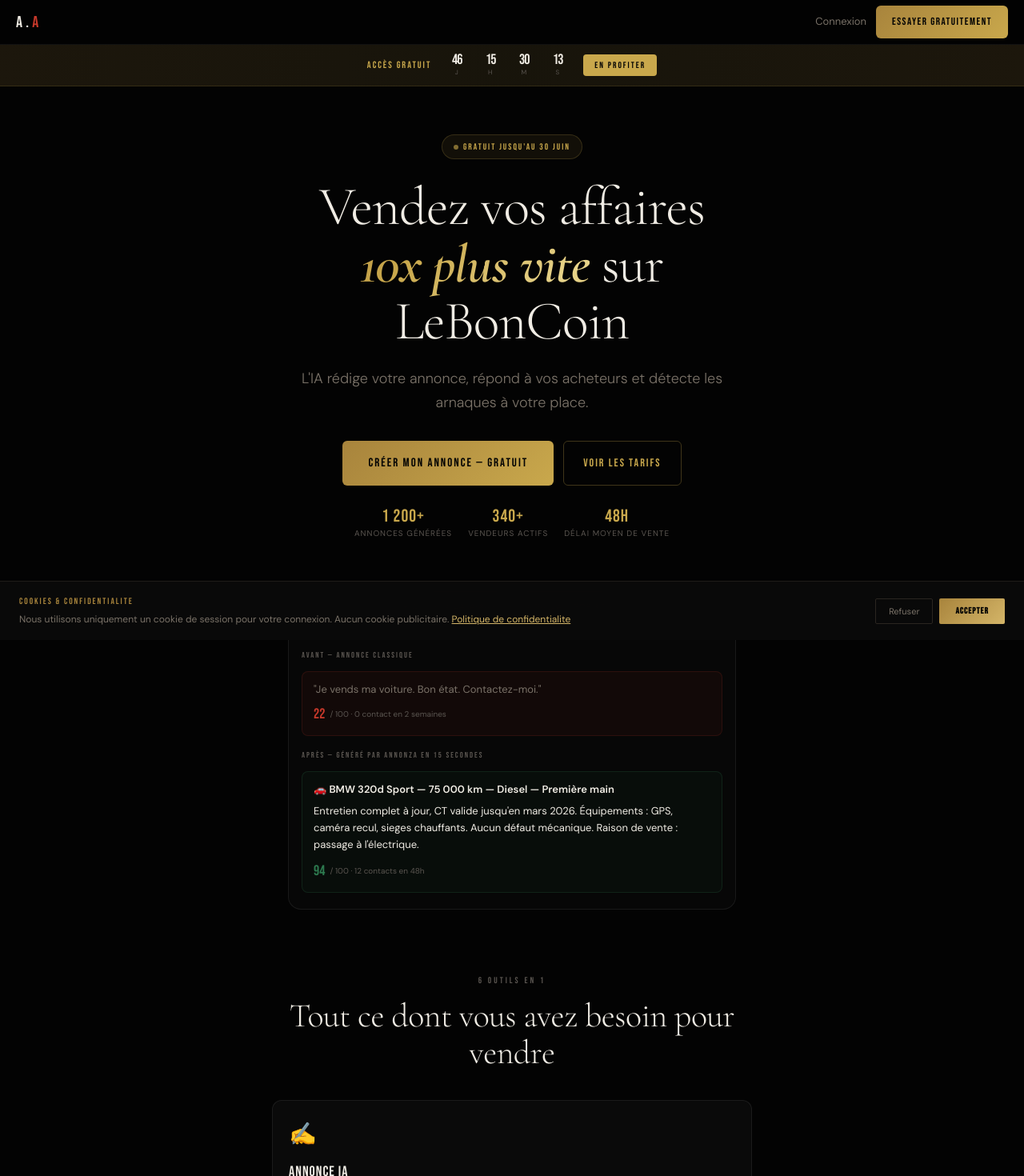
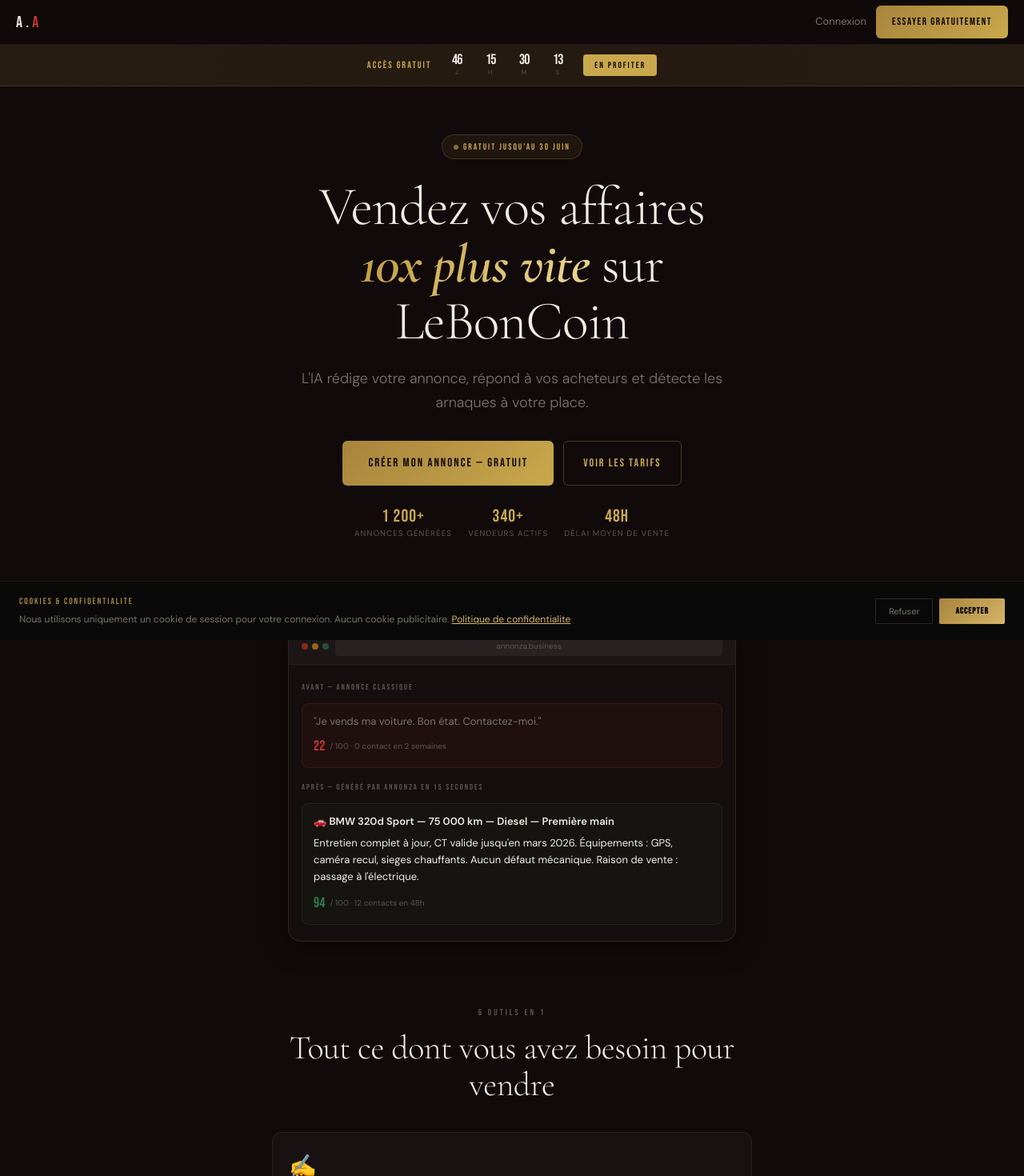
Before and after one commit to nppro4-art/Agence-Annonce, a Next.js app: page / in a window 1280 px wide. Shown: the top 1470 px of the page at 80% size. Built offline with nearby package versions, Linux system fonts and the light colour scheme; no server answers; the database is empty.

Commit message:
Update index.js

```diff
--- a/pages/index.js
+++ b/pages/index.js
@@ -85,7 +85,7 @@
   const t = TEMOIGNAGES[temoIndex]
 
   return (
-    <div style={{ minHeight: '100vh', background: '#030303', color: '#f0ece4', fontFamily: "'DM Sans', system-ui, sans-serif", overflowX: 'hidden' }}>
+    <div style={{ minHeight: '100vh', background: '#110a0a', color: '#f0ece4', fontFamily: "'DM Sans', system-ui, sans-serif", overflowX: 'hidden' }}>
       <style>{`
         @import url('https://fonts.googleapis.com/css2?family=Cormorant+Garamond:ital,wght@0,300;0,400;0,600;1,300;1,400&family=DM+Sans:wght@300;400;500;600&family=Bebas+Neue&display=swap');
         *{box-sizing:border-box;margin:0;padding:0}
@@ -99,7 +99,7 @@
         .fade-3{animation:fadeUp .6s ease .4s both}
         .fade-4{animation:fadeUp .6s ease .55s both}
         .gold-text{background:linear-gradient(135deg,#a8843c,#c9a84c,#e8d48a,#c9a84c);background-size:200% auto;-webkit-background-clip:text;-webkit-text-fill-color:transparent;background-clip:text;animation:shimmer 3s linear infinite}
-        .btn-main{display:inline-flex;align-items:center;justify-content:center;background:linear-gradient(135deg,#a8843c,#c9a84c);border:none;border-radius:6px;color:#030303;cursor:pointer;font-family:'Bebas Neue',sans-serif;font-size:16px;letter-spacing:2px;padding:16px 32px;text-decoration:none;transition:all .2s;-webkit-tap-highlight-color:transparent}
+        .btn-main{display:inline-flex;align-items:center;justify-content:center;background:linear-gradient(135deg,#a8843c,#c9a84c);border:none;border-radius:6px;color:#110a0a;cursor:pointer;font-family:'Bebas Neue',sans-serif;font-size:16px;letter-spacing:2px;padding:16px 32px;text-decoration:none;transition:all .2s;-webkit-tap-highlight-color:transparent}
         .btn-main:hover{transform:translateY(-2px);filter:brightness(1.1)}
         .btn-main:active{transform:translateY(0)}
         .btn-outline{display:inline-flex;align-items:center;justify-content:center;background:transparent;border:1px solid rgba(201,168,76,.3);border-radius:6px;color:#c9a84c;cursor:pointer;font-family:'Bebas Neue',sans-serif;font-size:14px;letter-spacing:2px;padding:12px 24px;text-decoration:none;transition:all .2s;-webkit-tap-highlight-color:transparent}
@@ -114,13 +114,13 @@
 
       {/* Notification popup */}
       {notif && (
-        <div style={{ position: 'fixed', bottom: 20, left: '50%', transform: 'translateX(-50%)', background: 'rgba(14,14,14,.95)', border: '1px solid rgba(201,168,76,.25)', borderRadius: 8, padding: '10px 18px', fontSize: 12, color: '#c9a84c', zIndex: 9999, whiteSpace: 'nowrap', animation: 'slideUp .3s ease', backdropFilter: 'blur(10px)' }}>
+        <div style={{ position: 'fixed', bottom: 20, left: '50%', transform: 'translateX(-50%)', background: 'rgba(17,10,10,.95)', border: '1px solid rgba(201,168,76,.25)', borderRadius: 8, padding: '10px 18px', fontSize: 12, color: '#c9a84c', zIndex: 9999, whiteSpace: 'nowrap', animation: 'slideUp .3s ease', backdropFilter: 'blur(10px)' }}>
           ✦ {notif.text}
         </div>
       )}
 
       {/* HEADER */}
-      <header style={{ position: 'sticky', top: 0, zIndex: 100, background: 'rgba(3,3,3,.92)', backdropFilter: 'blur(20px)', borderBottom: '1px solid rgba(255,255,255,.06)', padding: '0 20px', height: 56, display: 'flex', alignItems: 'center', justifyContent: 'space-between' }}>
+      <header style={{ position: 'sticky', top: 0, zIndex: 100, background: 'rgba(17,10,10,.92)', backdropFilter: 'blur(20px)', borderBottom: '1px solid rgba(255,255,255,.06)', padding: '0 20px', height: 56, display: 'flex', alignItems: 'center', justifyContent: 'space-between' }}>
         <Link href="/" style={{ fontFamily: 'Bebas Neue, sans-serif', fontSize: 20, letterSpacing: 4, color: '#f0ece4' }}>
           A.<span style={{ color: '#c8392b' }}>A</span>
         </Link>
@@ -144,7 +144,7 @@
               </div>
             ))}
           </div>
-          <Link href="/auth/register" style={{ fontFamily: 'Bebas Neue', fontSize: 11, letterSpacing: 2, color: '#030303', background: '#c9a84c', padding: '5px 14px', borderRadius: 4 }}>EN PROFITER</Link>
+          <Link href="/auth/register" style={{ fontFamily: 'Bebas Neue', fontSize: 11, letterSpacing: 2, color: '#110a0a', background: '#c9a84c', padding: '5px 14px', borderRadius: 4 }}>EN PROFITER</Link>
         </div>
       )}
 
@@ -191,7 +191,13 @@
 
       {/* DEMO VISUELLE - comment ça marche */}
       <section style={{ padding: '20px 20px 60px', maxWidth: 600, margin: '0 auto' }}>
-        <div style={{ background: 'rgba(255,255,255,.02)', border: '1px solid rgba(255,255,255,.07)', borderRadius: 16, overflow: 'hidden' }}>
+        {/* Label exemple */}
+        <div style={{ textAlign:'center',marginBottom:16 }}>
+          <span style={{ fontFamily:'Bebas Neue,sans-serif',fontSize:10,letterSpacing:3,color:'#c9a84c',background:'rgba(201,168,76,.08)',border:'1px solid rgba(201,168,76,.2)',borderRadius:20,padding:'4px 14px' }}>
+            EXEMPLE RÉEL — GÉNÉRÉ EN 15 SECONDES
+          </span>
+        </div>
+        <div style={{ background: 'rgba(255,255,255,.02)', border: '1px solid rgba(201,168,76,.15)', borderRadius: 16, overflow: 'hidden', boxShadow:'0 8px 32px rgba(0,0,0,.4)' }}>
           {/* Barre de "navigation" */}
           <div style={{ background: 'rgba(255,255,255,.03)', padding: '10px 16px', display: 'flex', alignItems: 'center', gap: 8, borderBottom: '1px solid rgba(255,255,255,.06)' }}>
             <div style={{ display: 'flex', gap: 5 }}>
@@ -201,7 +207,9 @@
           </div>
           {/* Contenu demo */}
           <div style={{ padding: '20px 16px' }}>
-            <div style={{ fontSize: 10, fontFamily: 'Bebas Neue', letterSpacing: 2, color: '#5a5550', marginBottom: 12 }}>AVANT — Annonce classique</div>
+            <div style={{ display:'flex',alignItems:'center',gap:8,marginBottom:12 }}>
+              <span style={{ fontFamily:'Bebas Neue',fontSize:10,letterSpacing:2,color:'#5a5550' }}>AVANT — Annonce classique</span>
+            </div>
             <div style={{ background: 'rgba(200,57,43,.06)', border: '1px solid rgba(200,57,43,.15)', borderRadius: 8, padding: '12px 14px', marginBottom: 16, fontSize: 13, color: '#7a7268', lineHeight: 1.6 }}>
               "Je vends ma voiture. Bon état. Contactez-moi."
               <div style={{ marginTop: 6, display: 'flex', alignItems: 'center', gap: 6 }}>
@@ -312,7 +320,7 @@
             {PLANS.map((plan, i) => (
               <div key={plan.name} style={{ background: plan.popular ? 'linear-gradient(135deg,rgba(201,168,76,.08),rgba(201,168,76,.03))' : 'rgba(255,255,255,.02)', border: '1px solid', borderColor: plan.popular ? 'rgba(201,168,76,.3)' : 'rgba(255,255,255,.07)', borderRadius: 14, padding: '20px', position: 'relative', overflow: 'hidden' }}>
                 {plan.popular && (
-                  <div style={{ position: 'absolute', top: 0, right: 0, background: 'linear-gradient(135deg,#a8843c,#c9a84c)', color: '#030303', fontFamily: 'Bebas Neue', fontSize: 10, letterSpacing: 2, padding: '4px 14px', borderRadius: '0 14px 0 8px' }}>POPULAIRE</div>
+                  <div style={{ position: 'absolute', top: 0, right: 0, background: 'linear-gradient(135deg,#a8843c,#c9a84c)', color: '#110a0a', fontFamily: 'Bebas Neue', fontSize: 10, letterSpacing: 2, padding: '4px 14px', borderRadius: '0 14px 0 8px' }}>POPULAIRE</div>
                 )}
                 <div style={{ display: 'flex', alignItems: 'center', justifyContent: 'space-between', marginBottom: 14 }}>
                   <div>
```
